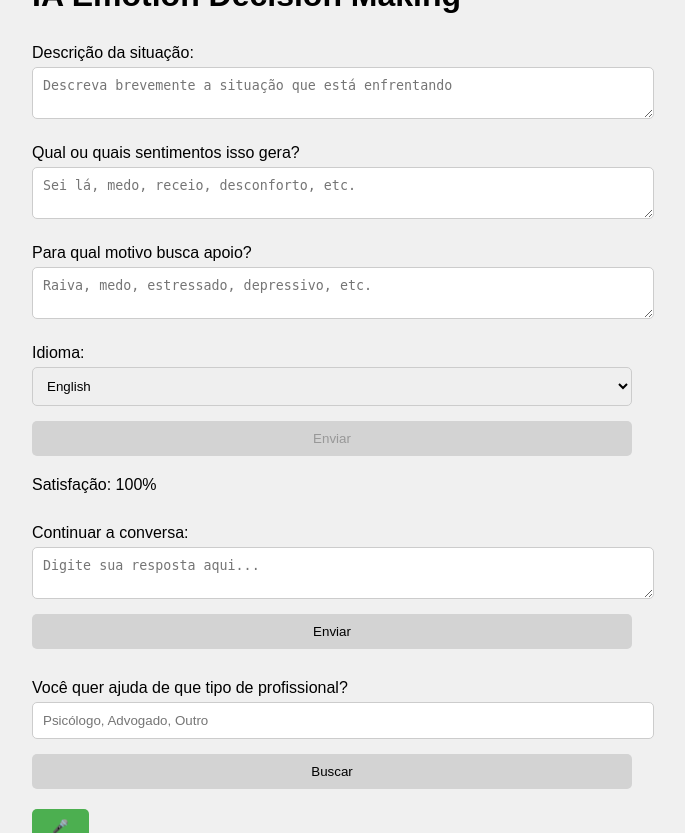
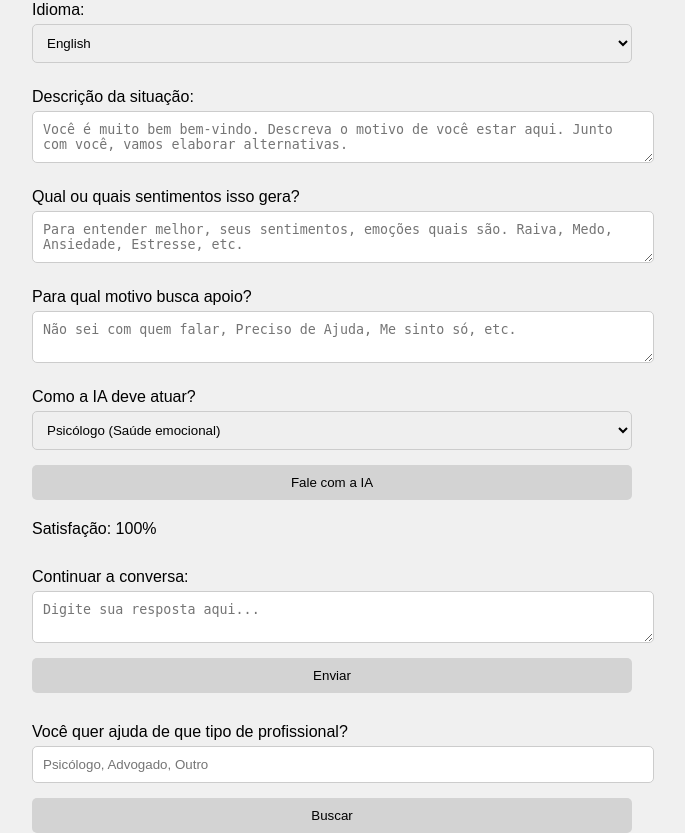
Before and after one commit to JoaoCarlosOrquiza/iaemotiondecisionmaking, a Flask app: template templates/index.html in a window 1280 px wide. Shown: the top 833 px of the page, without its empty margins (308-993 px from the left). Run offline with Flask 3, Linux system fonts and the light colour scheme; the template is opened without the code that fills it, so the values that code supplies are empty.

Commit message:
Update interface and placeholders for IA Emotion Decision Making

```diff
--- a/templates/index.html
+++ b/templates/index.html
@@ -10,15 +10,6 @@
     <div class="container">
         <h1>IA Emotion Decision Making</h1>
         <form id="emotion-form" action="/process" method="POST">
-            <label for="description">Descrição da situação:</label>
-            <textarea id="description" name="description" placeholder="Descreva brevemente a situação que está enfrentando" required></textarea>
-
-            <label for="emotions">Qual ou quais sentimentos isso gera?</label>
-            <textarea id="emotions" name="emotions" placeholder="Sei lá, medo, receio, desconforto, etc." required></textarea>
-
-            <label for="support_reason">Para qual motivo busca apoio?</label>
-            <textarea id="support_reason" name="support_reason" placeholder="Raiva, medo, estressado, depressivo, etc." required></textarea>
-
             <label for="language">Idioma:</label>
             <select id="language" name="language">
                 <option value="en">English</option>
@@ -28,7 +19,23 @@
                 <!-- Adicione mais opções conforme necessário -->
             </select>
 
-            <button type="submit" id="submit-button" disabled>Enviar</button>
+            <label for="description">Descrição da situação:</label>
+            <textarea id="description" name="description" placeholder="Você é muito bem bem-vindo. Descreva o motivo de você estar aqui. Junto com você, vamos elaborar alternativas." required></textarea>
+
+            <label for="emotions">Qual ou quais sentimentos isso gera?</label>
+            <textarea id="emotions" name="emotions" placeholder="Para entender melhor, seus sentimentos, emoções quais são. Raiva, Medo, Ansiedade, Estresse, etc." required></textarea>
+
+            <label for="support_reason">Para qual motivo busca apoio?</label>
+            <textarea id="support_reason" name="support_reason" placeholder="Não sei com quem falar, Preciso de Ajuda, Me sinto só, etc." required></textarea>
+
+            <label for="ia_role">Como a IA deve atuar?</label>
+            <select id="ia_role" name="ia_role">
+                <option value="psychologist">Psicólogo (Saúde emocional)</option>
+                <option value="financial">Financeira</option>
+                <option value="legal">Jurídica</option>
+            </select>
+
+            <button type="submit" id="submit-button">Fale com a IA</button>
         </form>
 
         <div id="satisfaction">Satisfação: 100%</div>
@@ -45,7 +52,7 @@
             <button type="submit">Buscar</button>
         </form>
 
-        <button id="start-voice"><span role="img" aria-label="microfone">🎤</span></button>
+        <button id="start-voice">🎤</button>
     </div>
     <script src="{{ url_for('static', filename='js/scripts.js') }}"></script>
 </body>
```
